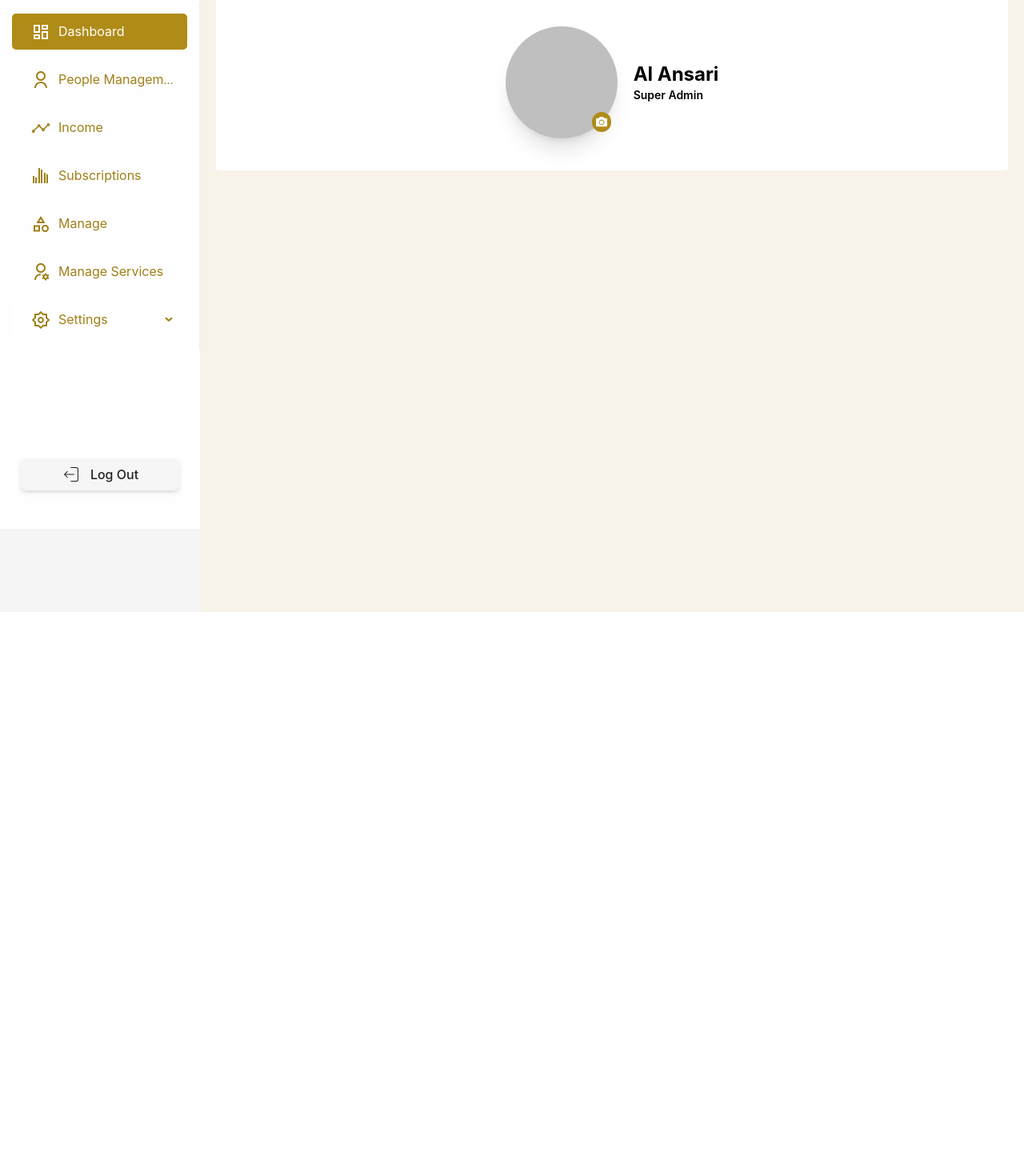
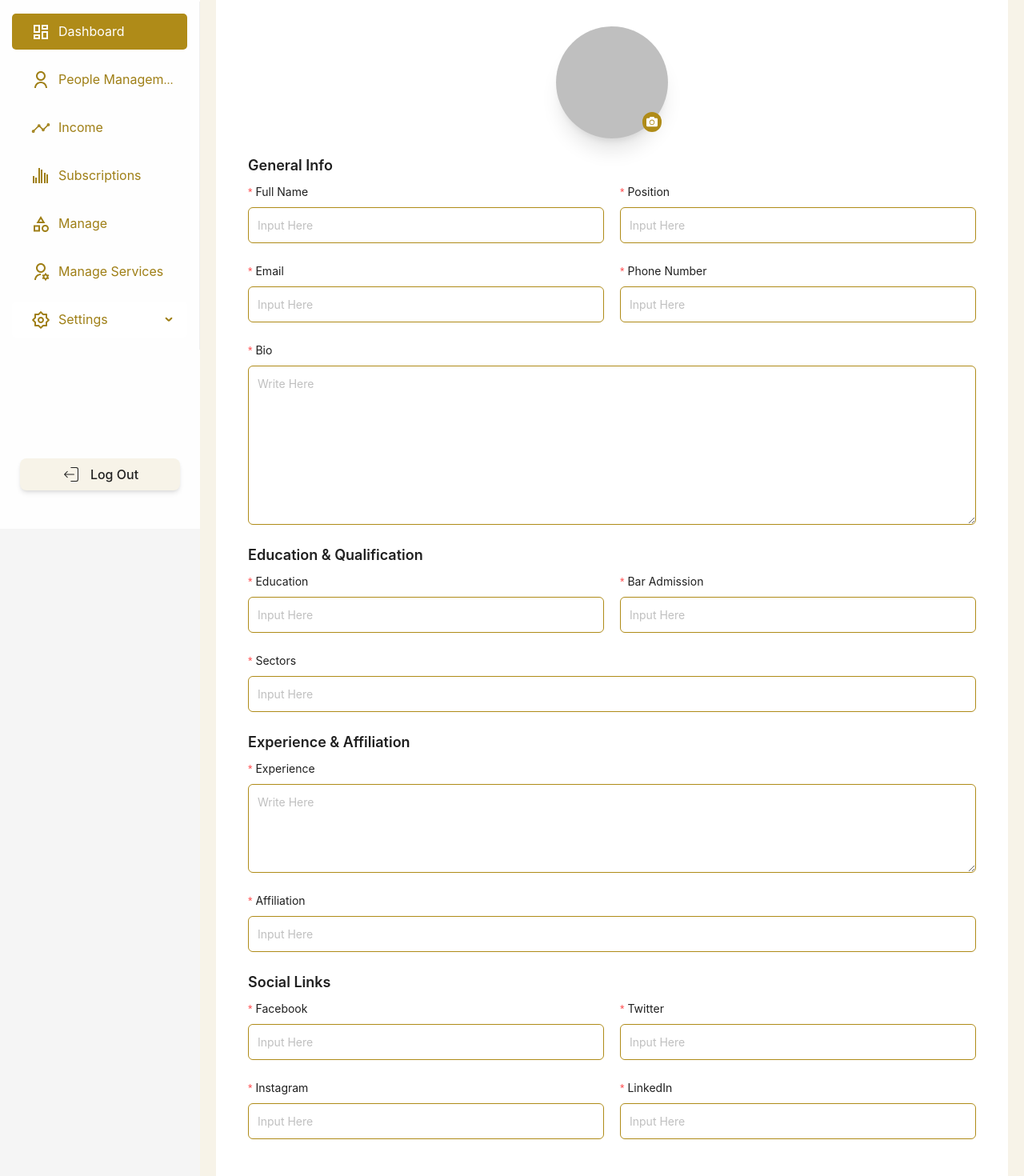
Before and after one commit to sparktechagency/alanssxri_dashboard, a React (Vite) app: page /people-management/add-new in a window 1280 px wide. Shown: the part 139-1609 px from the top of the page at 80% size. Before the commit the page ends 904 px from the top, so only its background shows below. Built offline with nearby package versions, Linux system fonts and the light colour scheme.

Commit message:
done add new page

```diff
--- a/src/components/LayoutsComponents/Sidebar.tsx
+++ b/src/components/LayoutsComponents/Sidebar.tsx
@@ -102,7 +102,7 @@ const Sidebar: React.FC<SidebarProps> = ({ collapsed }) => {
             <div className="flex justify-center items-center relative">
                 <Link to="/auth/login" className="w-full flex justify-center">
                     <div
-                        className="absolute bottom-12 w-[80%] py-2 bg-[#f6f6f6] hover:bg-gray-100 shadow-md rounded-lg flex justify-center items-center gap-3 cursor-pointer transition-all duration-200"
+                        className="absolute bottom-12 w-[80%] py-2 bg-barColor hover:bg-[#f5edd9] shadow-md rounded-lg flex justify-center items-center gap-3 cursor-pointer transition-all duration-200"
                     >
                         <CiLogout className="w-6 h-6 text-[#222]" />
                         <p className="text-base font-medium text-[#222]">Log Out</p>
--- a/src/components/PagesComponents/PeopleManagement/AddNewModal.tsx
+++ /dev/null
@@ -1,13 +0,0 @@
-
-
-const AddNewModal = () => {
-
-
-    return (
-        <div>
-
-        </div>
-    );
-};
-
-export default AddNewModal;
--- a/src/pages/peopleManagement/AddNew.tsx
+++ b/src/pages/peopleManagement/AddNew.tsx
@@ -1,29 +1,46 @@
 /* eslint-disable @typescript-eslint/no-explicit-any */
-import { Avatar, Upload } from "antd";
+import { Avatar, Form, FormProps, Input, Upload } from "antd";
+import TextArea from "antd/es/input/TextArea";
 import { useState } from "react";
 import { FaCamera } from "react-icons/fa";
 import { IoMdArrowBack } from "react-icons/io";
-// import { useRoutes } from "react-router-dom";
-
+import { useNavigate } from "react-router-dom";
 
 const AddNew = () => {
-    // const router = useRoutes();
     const [profilePic, setProfilePic] = useState<File | null>(null);
-
+    const navigate = useNavigate();
     const profilePicUrl = profilePic ? URL.createObjectURL(profilePic) : null;
     const handleProfilePicUpload = (e: any) => {
         setProfilePic(e.file);
     };
 
-    const handleSubmit = () => {
+    type FieldType = {
+        name?: string;
+        position?: string;
+        email?: string;
+        phone?: string;
+        bio?: string;
+        education?: string;
+        barAdmission?: string;
+        sectors?: string;
+        experience?: string;
+        affiliation?: string;
+        facebook?: string;
+        twitter?: string;
+        instagram?: string;
+        linkedin?: string;
+    };
+
+    const onFinish: FormProps<FieldType>['onFinish'] = (values) => {
+        console.log('Success:', values);
     };
 
     return (
-        <div className=" min-h-screen">
-            <div className=" p-5 bg-white rounded">
-                <div className=" flex gap-4 items-center">
-                    <IoMdArrowBack size={28} className=" text-primaryColor cursor-pointer" />
-                    <h2 className="text-md md:text-xl font-semibold mb-5 md:mb-0 ">People Management</h2>
+        <div className="min-h-screen">
+            <div className="py-5 px-10 bg-white rounded">
+                <div className="flex gap-4 items-center">
+                    <IoMdArrowBack onClick={() => navigate(-1)} size={28} className="text-primaryColor cursor-pointer" />
+                    <h2 className="text-md md:text-xl font-semibold mb-5 md:mb-0">Add New</h2>
                 </div>
 
                 <div>
@@ -43,21 +60,150 @@ const AddNew = () => {
                                 <FaCamera className="text-white mt-[5px] w-6" />
                             </Upload>
                         </div>
-                        <div>
-                            <p className="text-xl md:text-2xl text-black font-bold capitalize">Al Ansari</p>
-                            <p className="text-sm text-black font-semibold">Super Admin</p>
-                            {profilePic && (
-                                <button
-                                    onClick={handleSubmit}
-                                    className=" bg-primaryColor cursor-pointer text-primary rounded-md mt-4 px-2 py-1"
-                                >
-                                    Upload Image
-                                </button>
-                            )}
-                        </div>
                     </div>
                 </div>
 
+                <div>
+                    <Form
+                        name="basic"
+                        layout="vertical"
+                        initialValues={{ remember: true }}
+                        onFinish={onFinish}
+                        autoComplete="off"
+                    >
+                        <h2 className="text-lg font-semibold mb-2">General Info</h2>
+                        <div className="flex gap-5 justify-between items-center">
+                            <Form.Item<FieldType>
+                                label="Full Name"
+                                name="name"
+                                className="w-full"
+                                rules={[{ required: true, message: 'Please input your full name!' }]}>
+                                <Input placeholder="Input Here" className="w-full" />
+                            </Form.Item>
+
+                            <Form.Item<FieldType>
+                                label="Position"
+                                name="position"
+                                className="w-full"
+                                rules={[{ required: true, message: 'Please input your position!' }]}>
+                                <Input placeholder="Input Here" className="w-full" />
+                            </Form.Item>
+                        </div>
+                        <div className="flex gap-5 justify-between items-center">
+                            <Form.Item<FieldType>
+                                label="Email"
+                                name="email"
+                                className="w-full"
+                                rules={[{ required: true, message: 'Please input your email!' }]}>
+                                <Input placeholder="Input Here" className="w-full" />
+                            </Form.Item>
+
+                            <Form.Item<FieldType>
+                                label="Phone Number"
+                                name="phone"
+                                className="w-full"
+                                rules={[{ required: true, message: 'Please input your phone number!' }]}>
+                                <Input placeholder="Input Here" className="w-full" />
+                            </Form.Item>
+                        </div>
+
+                        <Form.Item<FieldType>
+                            label="Bio"
+                            name="bio"
+                            className="w-full"
+                            rules={[{ required: true, message: 'Please input your bio!' }]}>
+                            <TextArea rows={8} placeholder="Write Here" className="w-full" />
+                        </Form.Item>
+
+                        <h2 className="text-lg font-semibold mb-2">Education & Qualification</h2>
+                        <div className="flex gap-5 justify-between items-center">
+                            <Form.Item<FieldType>
+                                label="Education"
+                                name="education"
+                                className="w-full"
+                                rules={[{ required: true, message: 'Please input your education!' }]}>
+                                <Input placeholder="Input Here" className="w-full" />
+                            </Form.Item>
+
+                            <Form.Item<FieldType>
+                                label="Bar Admission"
+                                name="barAdmission"
+                                className="w-full"
+                                rules={[{ required: true, message: 'Please input your bar admission!' }]}>
+                                <Input placeholder="Input Here" className="w-full" />
+                            </Form.Item>
+                        </div>
+                        <Form.Item<FieldType>
+                            label="Sectors"
+                            name="sectors"
+                            className="w-full"
+                            rules={[{ required: true, message: 'Please input your sectors!' }]}>
+                            <Input placeholder="Input Here" className="w-full" />
+                        </Form.Item>
+
+                        <h2 className="text-lg font-semibold mb-2">Experience & Affiliation</h2>
+                        <Form.Item<FieldType>
+                            label="Experience"
+                            name="experience"
+                            className="w-full"
+                            rules={[{ required: true, message: 'Please input your experience!' }]}>
+                            <TextArea rows={4} placeholder="Write Here" className="w-full" />
+                        </Form.Item>
+
+                        <Form.Item<FieldType>
+                            label="Affiliation"
+                            name="affiliation"
+                            className="w-full"
+                            rules={[{ required: true, message: 'Please input your affiliation!' }]}>
+                            <Input placeholder="Input Here" className="w-full" />
+                        </Form.Item>
+
+                        <h2 className="text-lg font-semibold mb-2">Social Links</h2>
+                        <div className="flex gap-5 justify-between items-center">
+                            <Form.Item<FieldType>
+                                label="Facebook"
+                                name="facebook"
+                                className="w-full"
+                                rules={[{ required: true, message: 'Please input your Facebook link!' }]}>
+                                <Input placeholder="Input Here" className="w-full" />
+                            </Form.Item>
+
+                            <Form.Item<FieldType>
+                                label="Twitter"
+                                name="twitter"
+                                className="w-full"
+                                rules={[{ required: true, message: 'Please input your Twitter link!' }]}>
+                                <Input placeholder="Input Here" className="w-full" />
+                            </Form.Item>
+                        </div>
+                        <div className="flex gap-5 justify-between items-center">
+                            <Form.Item<FieldType>
+                                label="Instagram"
+                                name="instagram"
+                                className="w-full"
+                                rules={[{ required: true, message: 'Please input your Instagram link!' }]}>
+                                <Input placeholder="Input Here" className="w-full" />
+                            </Form.Item>
+
+                            <Form.Item<FieldType>
+                                label="LinkedIn"
+                                name="linkedin"
+                                className="w-full"
+                                rules={[{ required: true, message: 'Please input your LinkedIn link!' }]}>
+                                <Input placeholder="Input Here" className="w-full" />
+                            </Form.Item>
+                        </div>
+
+                        <div className="flex justify-center mt-6 gap-4">
+                            <button type="reset" className=" border border-primaryColor text-primaryColor px-10 md:px-12 py-2 md:py-2.5 cursor-pointer rounded text-lg">
+                                cancel
+                            </button>
+                            <button type="submit" className=" bg-primaryColor text-white px-10 md:px-14 py-2 md:py-2.5 cursor-pointer rounded text-lg">
+                                Add
+                            </button>
+                        </div>
+                    </Form>
+                </div>
             </div>
         </div>
     );
--- a/src/theme/index.ts
+++ b/src/theme/index.ts
@@ -47,7 +47,8 @@ export const mainTheme = {
             "colorPrimaryActive": "rgb(175,139,24)",
             "colorPrimaryHover": "rgb(175,139,24)",
             "colorBorder": "rgb(175,139,24)",
-            "controlHeight": 45
+            "controlHeight": 45,
+            "colorPrimary": "#af8b18"
         },
         "Table": {
             "borderColor": "rgba(255,255,255,0)",
```
